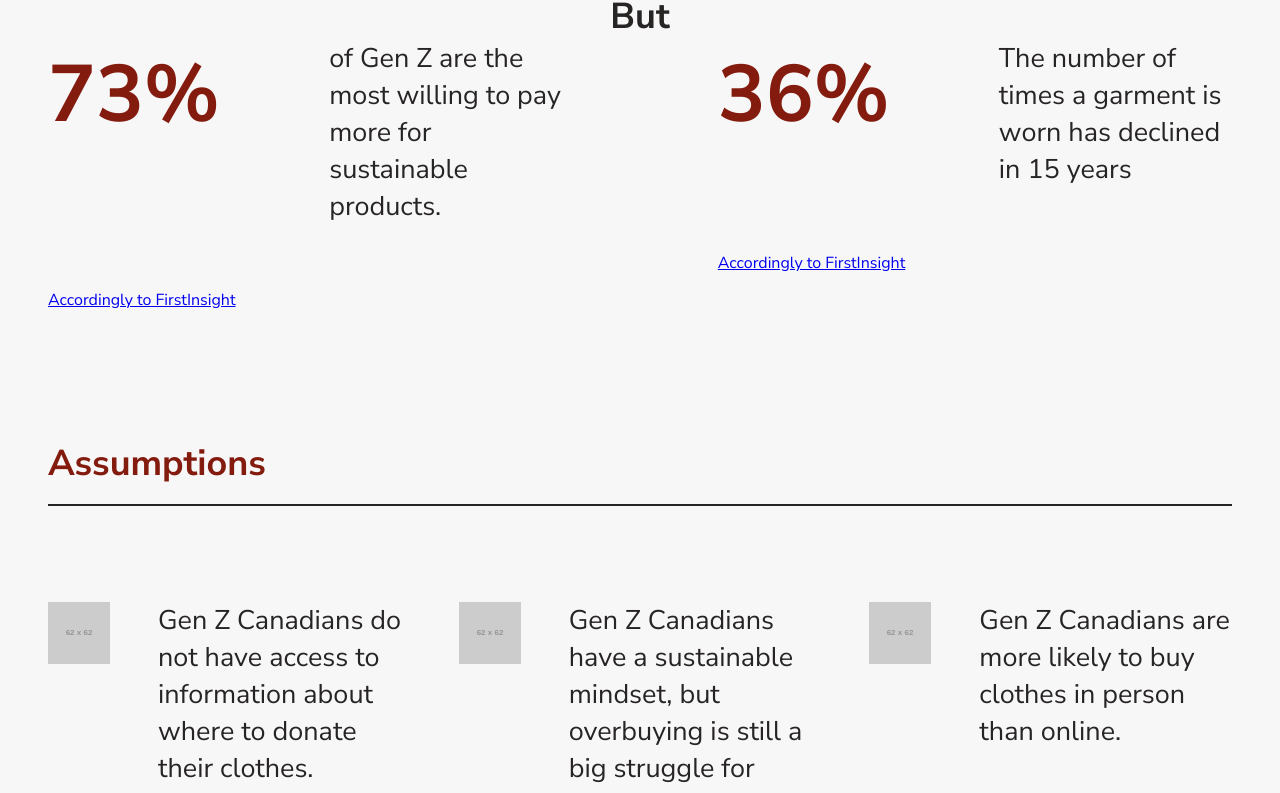
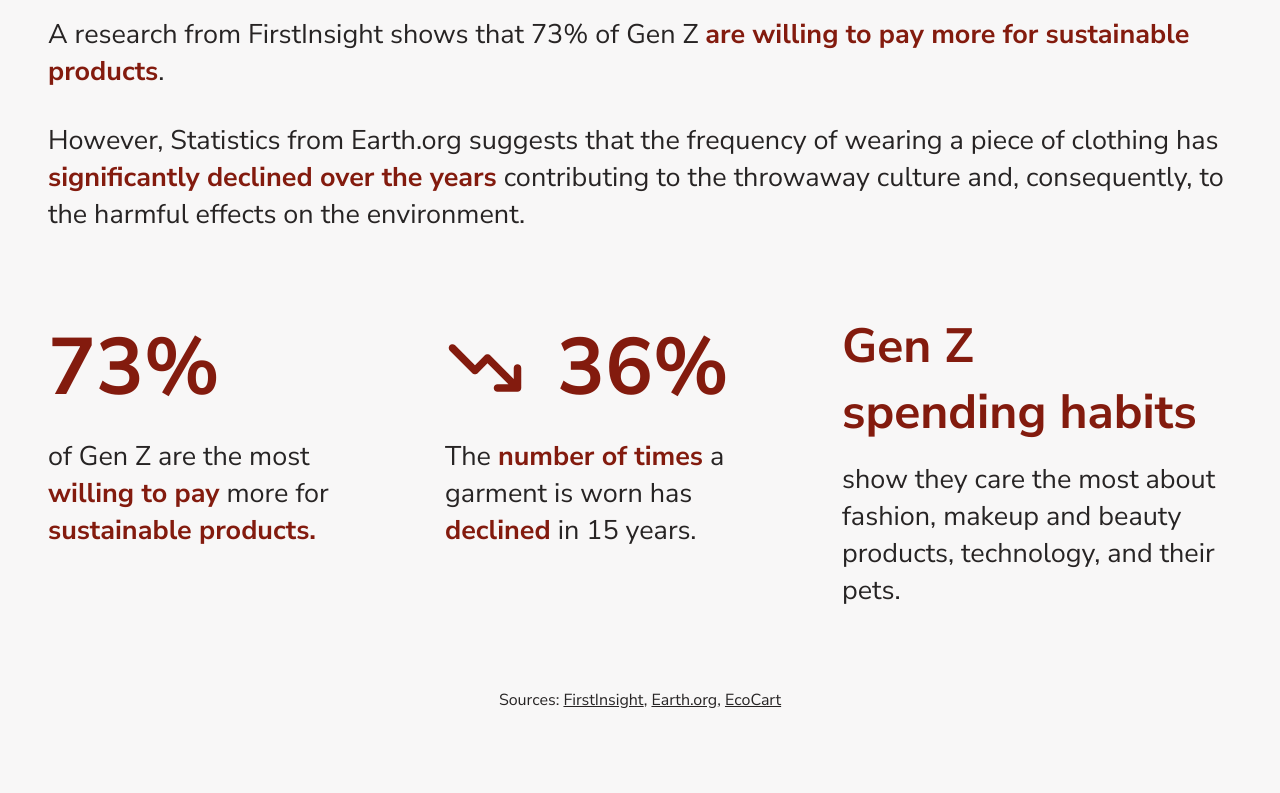
Before and after one commit to clayton-duarte/julias-portfolio-nextjs, a Next.js app: page /work/highkey-app-case-study in a window 1280 px wide. Shown: the part 2779-3572 px from the top of the page. Built offline with nearby package versions, Linux system fonts and the light colour scheme.

Commit message:
feat: SecondaryResearch section ready

```diff
--- /dev/null
+++ b/src/components/Hr.tsx
@@ -0,0 +1,6 @@
+import styled from "@emotion/styled";
+
+export default styled.hr`
+  border: unset; // Reset the default border, keep on top
+  border-bottom: 2px solid ${({ theme }) => theme.BLACK};
+`
--- /dev/null
+++ b/src/components/Link.tsx
@@ -0,0 +1,3 @@
+import styled from "@emotion/styled";
+
+export default styled.a``
--- /dev/null
+++ b/src/components/highKeySections/SecondaryResearch.tsx
@@ -0,0 +1,73 @@
+import Image from "next/image";
+import Link from 'next/link';
+
+import Container from '../Container';
+import Grid from '../Grid';
+import Hr from '../Hr';
+import Text from '../Text';
+
+export default function SecondaryResearch() {
+  return (
+    <Container>
+      <Text.H4 m='3rem 0 0 0' color='PRIMARY'>Secondary Research</Text.H4>
+      <Hr />
+      <Grid m='4rem 0' gap='2rem'>
+        <Text.H5 bold={false}>A research from FirstInsight shows that 73% of Gen Z{' '}
+          <Text.Strong color='PRIMARY'>are willing to pay more for sustainable products</Text.Strong>.
+        </Text.H5>
+        <Text.H5 bold={false}>However, Statistics from Earth.org suggests that the frequency of wearing a piece of clothing has{' '}
+          <Text.Strong color='PRIMARY'>significantly declined over the years</Text.Strong>{' '}
+          contributing to the throwaway culture and, consequently, to the harmful effects on the environment.
+        </Text.H5>
+      </Grid>
+      <Grid xs='1fr 1fr 1.2fr' justify='space-between' gap='4.5rem' m='5rem 0'>
+        <Grid>
+          <Text.H1 color='PRIMARY'>73%</Text.H1>
+          <Text.H5 bold={false}>of Gen Z are the most{' '}
+            <Text.Strong color='PRIMARY'>willing to pay</Text.Strong>{' '}
+            more for{' '}
+            <Text.Strong color='PRIMARY'>sustainable products.</Text.Strong>
+          </Text.H5>
+        </Grid>
+        <Grid>
+          <Grid xs='auto auto' gap='2rem' align="center">
+            <Image
+              src="/trend-down.svg"
+              alt="high-key-app"
+              width={80}
+              height={80}
+              priority
+            />
+            <Text.H1 color='PRIMARY'>36% </Text.H1>
+          </Grid>
+          <Text.H5 bold={false}>
+            The{' '}
+            <Text.Strong color='PRIMARY'>number of times</Text.Strong>{' '}
+            a garment is worn has{' '}
+            <Text.Strong color='PRIMARY'>declined</Text.Strong>{' '}
+            in 15 years.
+          </Text.H5>
+        </Grid>
+        <Grid>
+          <Text.H3 color='PRIMARY'>Gen Z<br />spending habits</Text.H3>
+          <Text.H5 bold={false}>
+            show they care the most about fashion, makeup and beauty products, technology, and their pets.
+          </Text.H5>
+        </Grid>
+      </Grid>
+      <Grid m='5rem 0'>
+        <Text align='center'>Sources:{' '}
+          <Link target='_blank' href='https://www.firstinsight.com/press-releases/first-insight-finds-expectations-for-sustainable-retail-practices-growing-with-the-rise-of-gen-z-shoppers'>
+            FirstInsight
+          </Link>,{' '}
+          <Link target='_blank' href='https://earth.org/statistics-about-fast-fashion-waste/'>
+            Earth.org
+          </Link>,{' '}
+          <Link target='_blank' href='https://ecocart.io/gen-z-spending-habits/'>
+            EcoCart
+          </Link>
+        </Text>
+      </Grid>
+    </Container>
+  )
+}
--- a/src/pages/work/highkey-app-case-study.tsx
+++ b/src/pages/work/highkey-app-case-study.tsx
@@ -2,10 +2,11 @@ import styled from "@emotion/styled";
 
 import Container from "~/components/Container";
 import Header from "~/components/Header";
-import BannerSection from "~/components/highKeySections/Banner";
-import DesignProcessSection from "~/components/highKeySections/DesignProcess";
-import ProblemSpaceSection from "~/components/highKeySections/ProblemSpace";
-import SummarySection from "~/components/highKeySections/Summary";
+import Banner from "~/components/highKeySections/Banner";
+import DesignProcess from "~/components/highKeySections/DesignProcess";
+import ProblemSpace from "~/components/highKeySections/ProblemSpace";
+import SecondaryResearch from "~/components/highKeySections/SecondaryResearch";
+import Summary from "~/components/highKeySections/Summary";
 
 const Row = styled.div<{ align?: string; justify?: string }>`
   justify-content: ${props => props.justify || 'start'};
@@ -88,39 +89,11 @@ export default function HighkeyAppCaseStudyPage() {
   return (
     <>
       <Header />
-      <BannerSection />
-      <SummarySection />
-      <ProblemSpaceSection />
-      <DesignProcessSection />
-
-      <Container>
-        <Title primary separator>Secondary Research</Title>
-        <Row>
-          <Col>
-            <Row>
-              <Col>
-                <H1>73%</H1>
-              </Col>
-              <Col>
-                <P2>of Gen Z are the most willing to pay more for sustainable products.</P2>
-              </Col>
-            </Row>
-            <a href="#">Accordingly to FirstInsight</a>
-          </Col>
-          <H2>But</H2>
-          <Col>
-            <Row>
-              <Col>
-                <H1>36%</H1>
-              </Col>
-              <Col>
-                <P2>The number of times a garment is worn has declined  in 15 years</P2>
-              </Col>
-            </Row>
-            <a href="#">Accordingly to FirstInsight</a>
-          </Col>
-        </Row>
-      </Container>
+      <Banner />
+      <Summary />
+      <ProblemSpace />
+      <DesignProcess />
+      <SecondaryResearch />
 
       <Container>
         <Title primary separator>Assumptions</Title>
--- a/src/theme.tsx
+++ b/src/theme.tsx
@@ -78,6 +78,10 @@ function GlobalStyles() {
         * {
           box-sizing: border-box;
         }
+
+        a {
+          color: ${t.BLACK};
+        }
       `}
     />
   );
```
Also changed, not shown: public/trend-down.svg (added).
